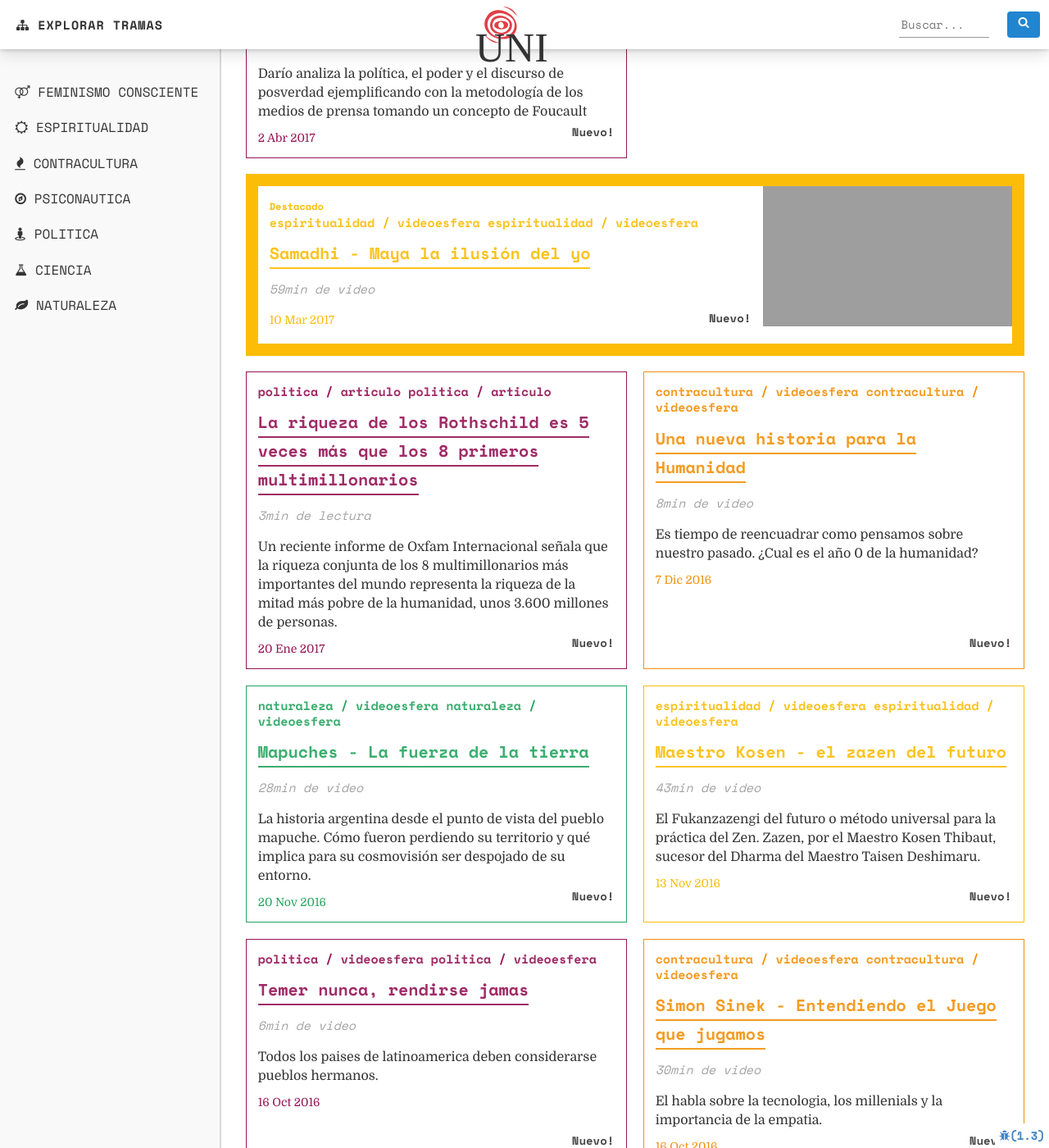
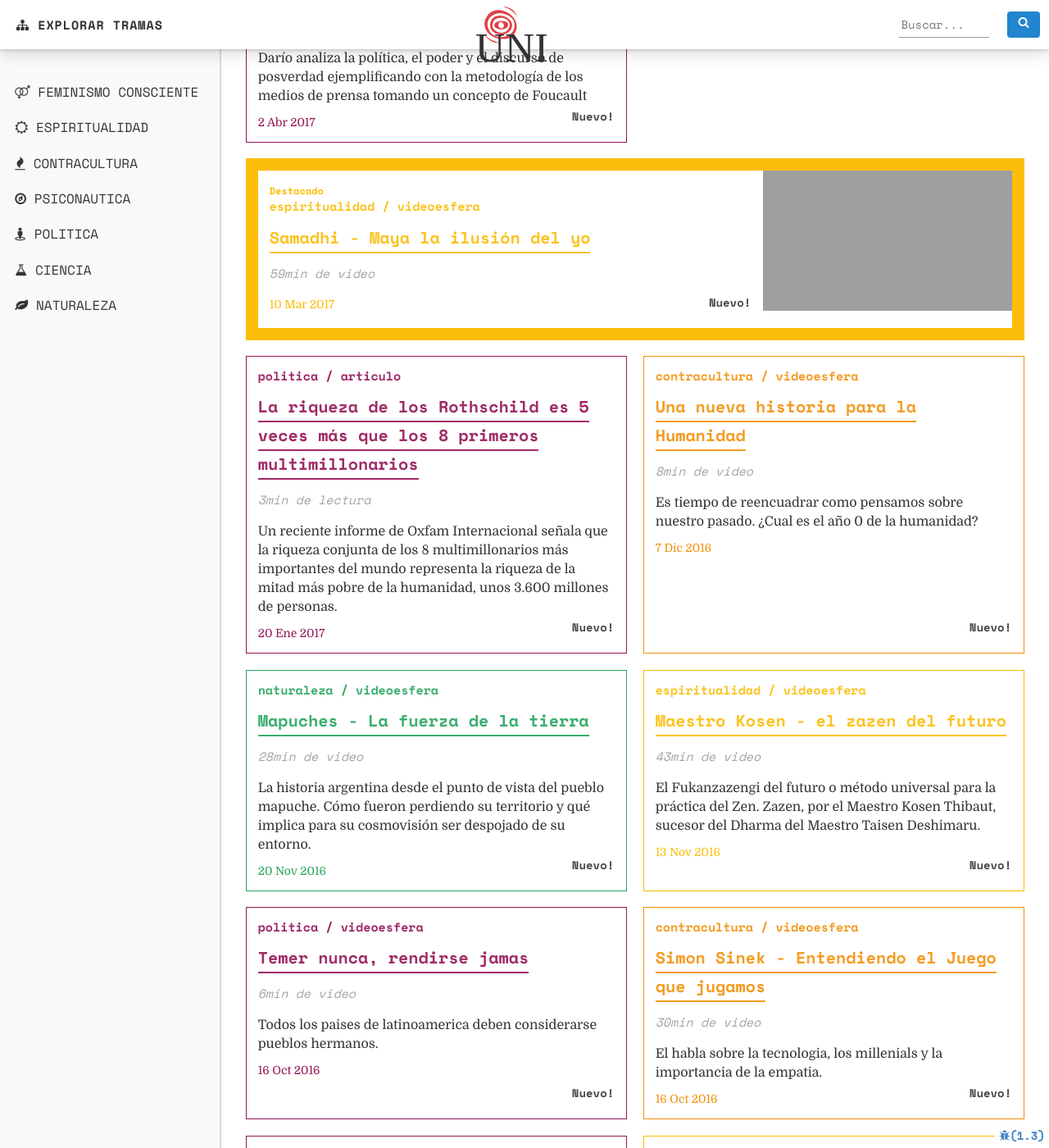
Before and after one commit to ama-trama/uni, a Jekyll site: the page built from tramas.html, in a window 1280 px wide and 1400 px high, scrolled down 837 px. Shown: the whole window at 82% size. Built offline with Jekyll 4.4.1, drawn with Linux system fonts in a browser that asks for light colours; some web fonts are replaced; comment, search, counter and statistics services are not loaded; some of the changed text lies outside the part shown; grey boxes are pictures that could not be loaded.

Commit message:
duplicado

```diff
--- a/tramas.html
+++ b/tramas.html
@@ -27,8 +27,6 @@ layout: default
             <small>Destacado</small> <br>
           {% endif %}
          <a href="/uni/{{post.category}}">
-          {{post.category}}
-          </a> / <a href="/uni/search/?query={{post.type}}">{{post.type}} </a> <a href="/uni/{{post.category}}">
           {{post.category}}
           </a> / <a href="/uni/search/?query={{post.type}}">{{post.type}} </a>
 
```
